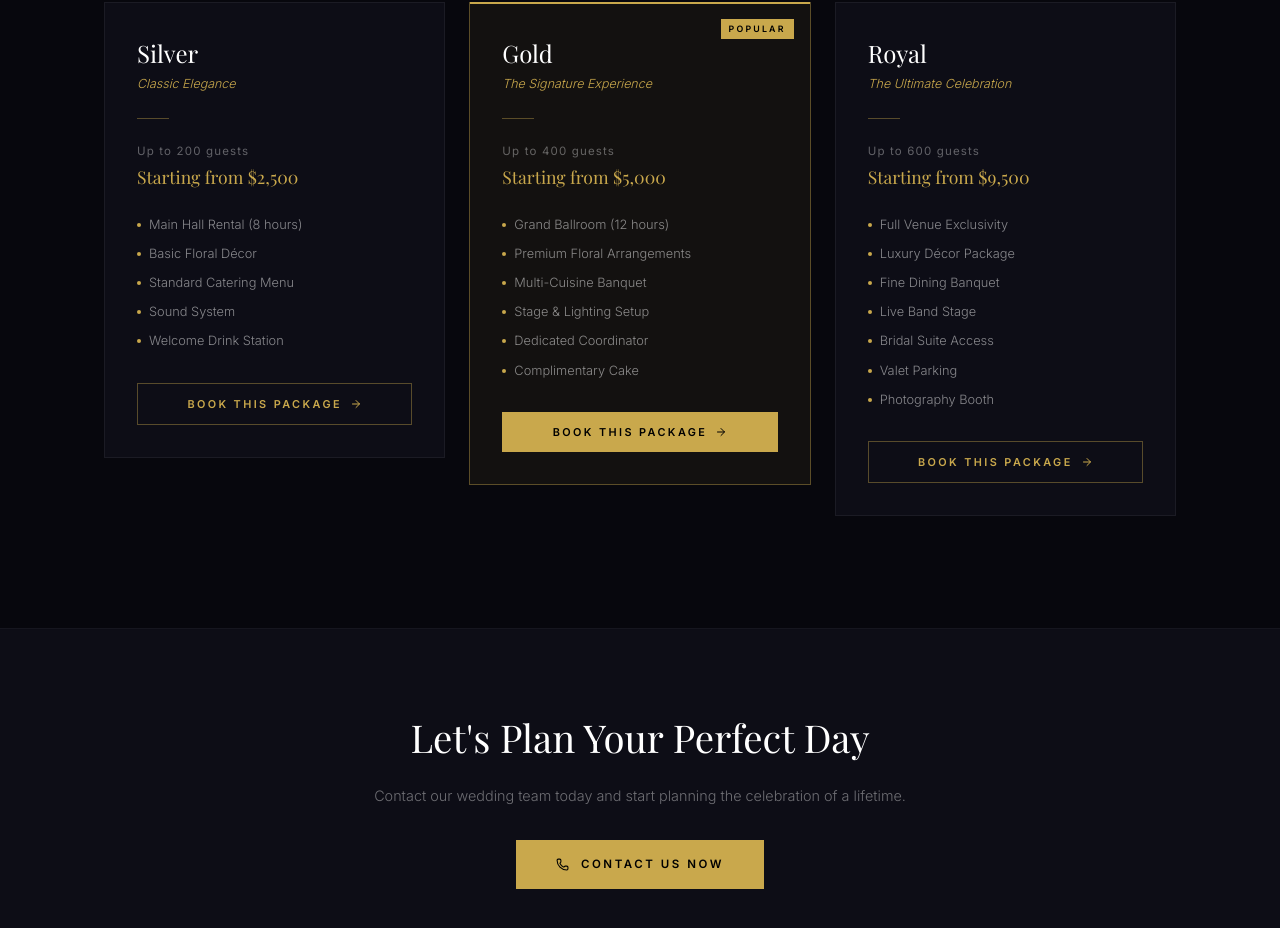
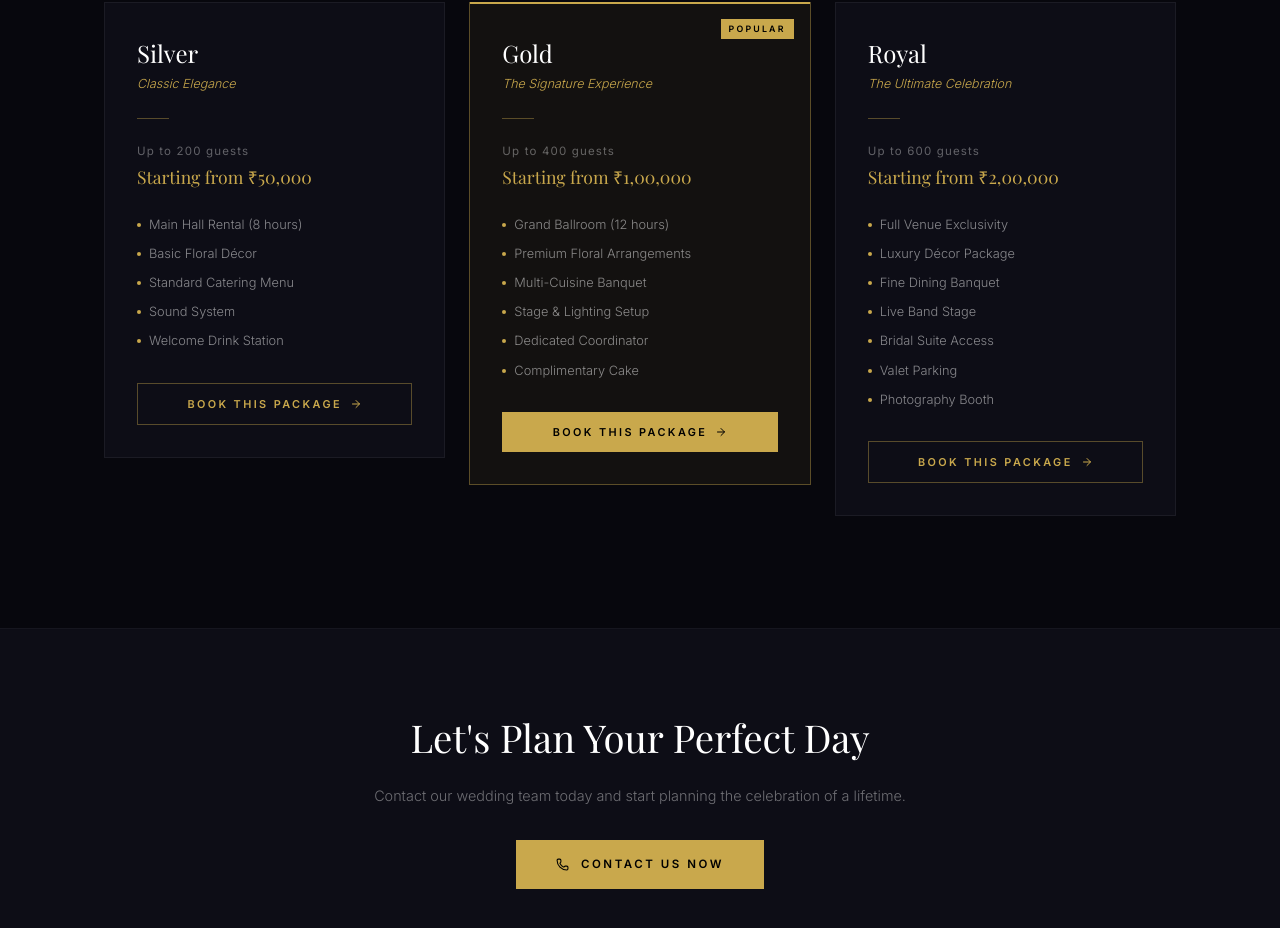
Before and after one commit to Krish-AryanDev/Sehnai-Resort, a Next.js app: page /marriage-hall in a window 1280 px wide. Shown: the part 2245-3173 px from the top of the page. Built offline with nearby package versions, Linux system fonts and the light colour scheme; a web font is replaced by a local one.

Commit message:
Make UI improvements

```diff
--- a/app/hotel/page.tsx
+++ b/app/hotel/page.tsx
@@ -11,7 +11,7 @@ const rooms = [
     type: "Standard Room",
     count: "6 Rooms",
     size: "280 sq ft",
-    price: "From $89 / night",
+    price: "From ₹1,500 / night",
     description: "Elegantly appointed rooms with all essentials for a comfortable stay, featuring plush bedding and modern finishes.",
     features: ["King / Twin Bed", "En-suite Bathroom", "Smart TV", "Work Desk", "Free Wi-Fi"],
     image: "https://images.unsplash.com/photo-1776763018821-8feeaeeee0a5?crop=entropy&cs=tinysrgb&fit=max&fm=jpg&ixid=M3w3Nzg4Nzd8MHwxfHNlYXJjaHwxfHxsdXh1cnklMjBob3RlbCUyMHJvb20lMjBpbnRlcmlvciUyMGVsZWdhbnR8ZW58MXx8fHwxNzc4NDgyNTc3fDA&ixlib=rb-4.1.0&q=80&w=1080",
@@ -21,7 +21,7 @@ const rooms = [
     type: "Deluxe Room",
     count: "5 Rooms",
     size: "380 sq ft",
-    price: "From $129 / night",
+    price: "From ₹2,500 / night",
     description: "Spacious rooms with premium furnishings, upgraded amenities, and stunning city or garden views — perfect for longer stays.",
     features: ["King Bed", "Luxury Bathroom", "Minibar", "Smart TV", "Premium Toiletries", "Daily Turn-down"],
     image: "https://images.unsplash.com/photo-1771206331424-44b8ec9acdf4?crop=entropy&cs=tinysrgb&fit=max&fm=jpg&ixid=M3w3Nzg4Nzd8MHwxfHNlYXJjaHwxfHxob3RlbCUyMGxvYmJ5JTIwcHJlbWl1bSUyMGFyY2hpdGVjdHVyZXxlbnwxfHx8fDE3Nzg1MjE3MDV8MA&ixlib=rb-4.1.0&q=80&w=1080",
@@ -31,7 +31,7 @@ const rooms = [
     type: "Suite",
     count: "2 Suites",
     size: "560 sq ft",
-    price: "From $199 / night",
+    price: "From ₹4,500 / night",
     description: "Our exclusive suites offer a complete luxury experience with a separate living area, premium décor, and personalised service.",
     features: ["King Bed + Lounge", "Jacuzzi Bath", "Dining Area", "Complimentary Breakfast", "Priority Room Service", "Late Checkout"],
     image: "https://images.unsplash.com/photo-1561811358-21aef14f0551?crop=entropy&cs=tinysrgb&fit=max&fm=jpg&ixid=M3w3Nzg4Nzd8MHwxfHNlYXJjaHwxfHxob3RlbCUyMHN3aW1taW5nJTIwcG9vbCUyMHJlc29ydCUyMGx1eHVyeSUyMG91dGRvb3J8ZW58MXx8fHwxNzc4NTIxNzA4fDA&ixlib=rb-4.1.0&q=80&w=1080",
--- a/app/marriage-hall/page.tsx
+++ b/app/marriage-hall/page.tsx
@@ -19,7 +19,7 @@ const packages = [
     name: "Silver",
     tagline: "Classic Elegance",
     capacity: "Up to 200 guests",
-    price: "Starting from $2,500",
+    price: "Starting from ₹50,000",
     items: [
       "Main Hall Rental (8 hours)",
       "Basic Floral Décor",
@@ -33,7 +33,7 @@ const packages = [
     name: "Gold",
     tagline: "The Signature Experience",
     capacity: "Up to 400 guests",
-    price: "Starting from $5,000",
+    price: "Starting from ₹1,00,000",
     items: [
       "Grand Ballroom (12 hours)",
       "Premium Floral Arrangements",
@@ -48,7 +48,7 @@ const packages = [
     name: "Royal",
     tagline: "The Ultimate Celebration",
     capacity: "Up to 600 guests",
-    price: "Starting from $9,500",
+    price: "Starting from ₹2,00,000",
     items: [
       "Full Venue Exclusivity",
       "Luxury Décor Package",
```
